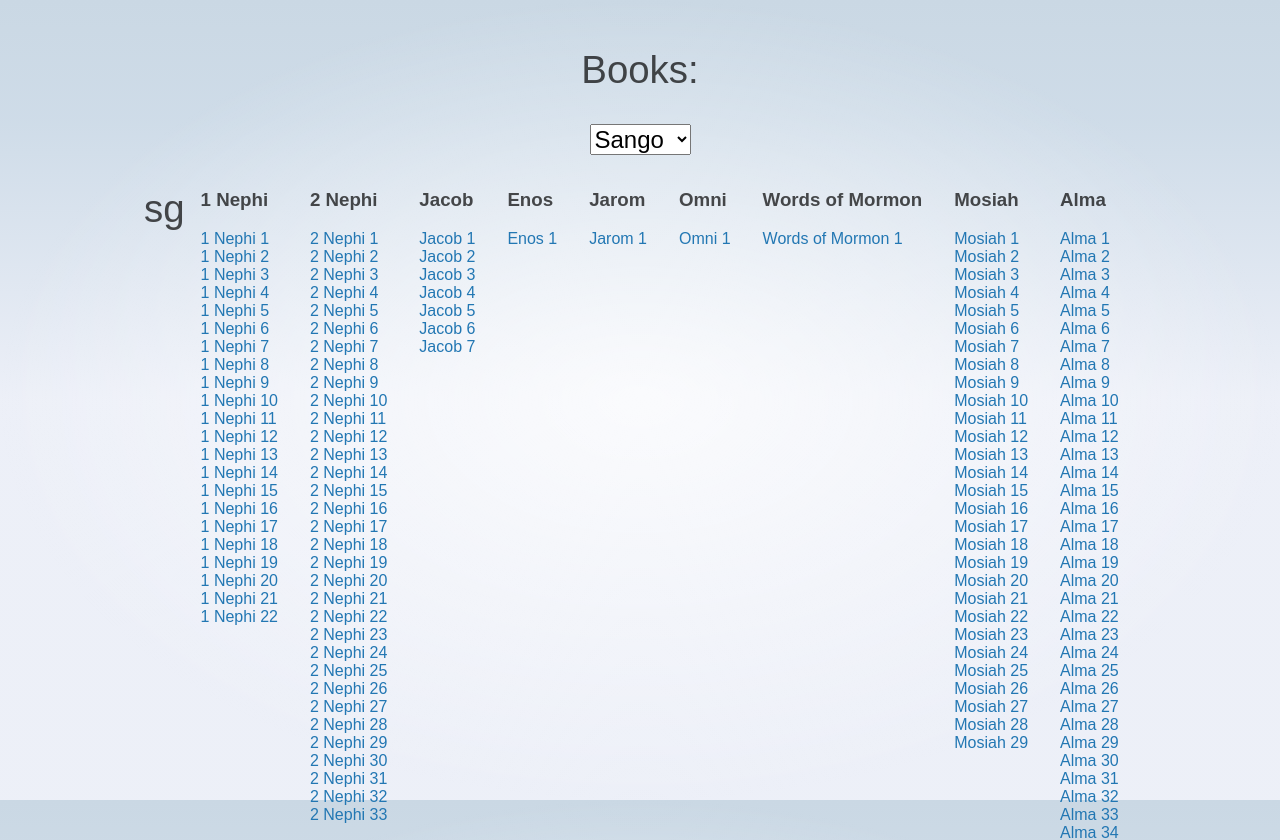
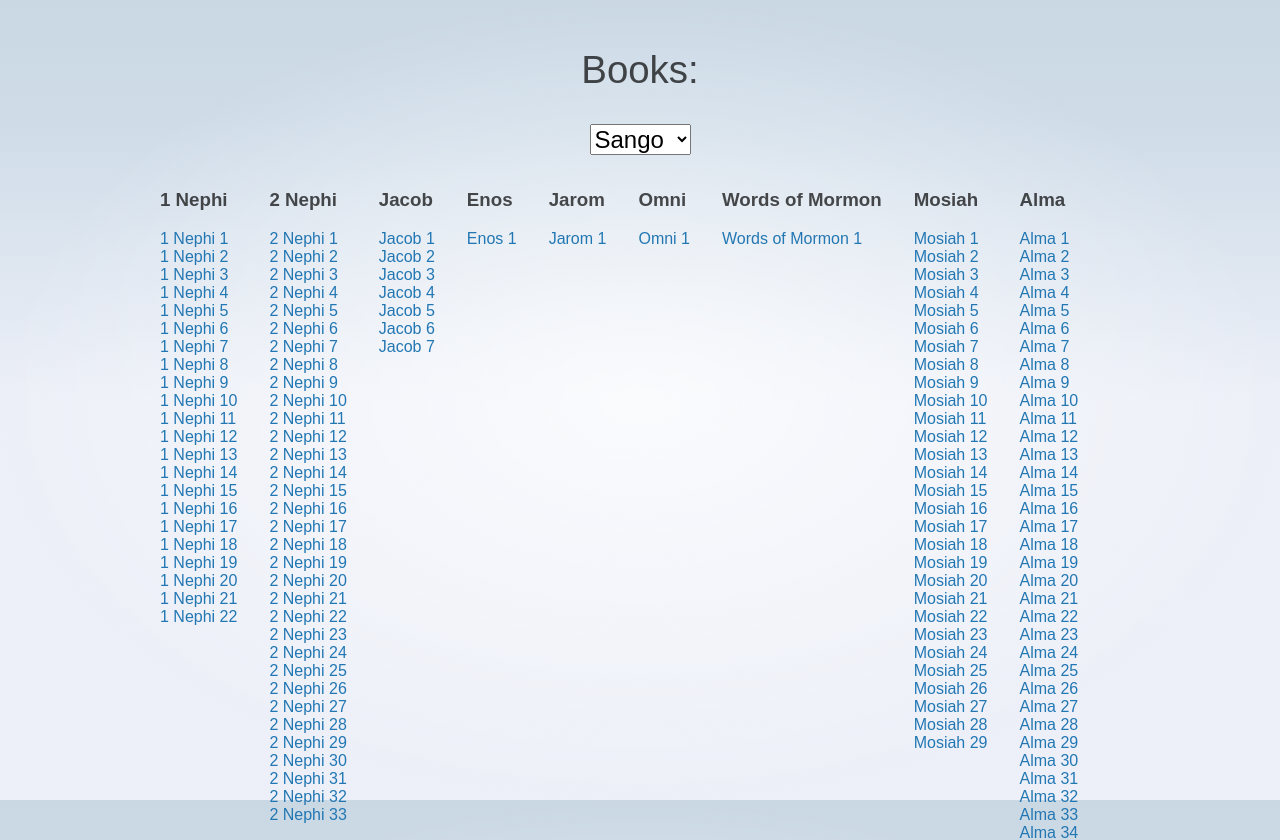
Before and after one commit to TannerPlauche/BOM-Site, a SvelteKit app: page / in a window 1280 px wide. Shown: the top 840 px of the page. Built offline with nearby package versions, Linux system fonts and the light colour scheme.

Commit message:
remove lang code

```diff
--- a/src/routes/Bom.svelte
+++ b/src/routes/Bom.svelte
@@ -19,7 +19,6 @@
         </select>
     </div>
     <div class="book-wrapper">
-        <h1>{languageCode}</h1>
         {#each BOM.books as book}
             <div class="book">
                 <h3>{book.book}</h3>
```
